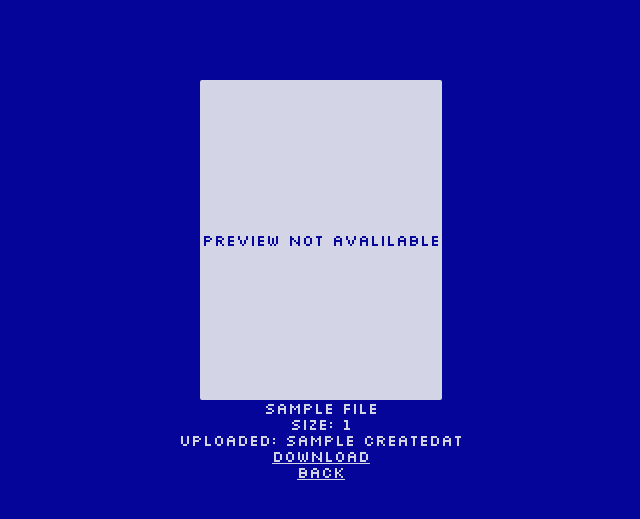
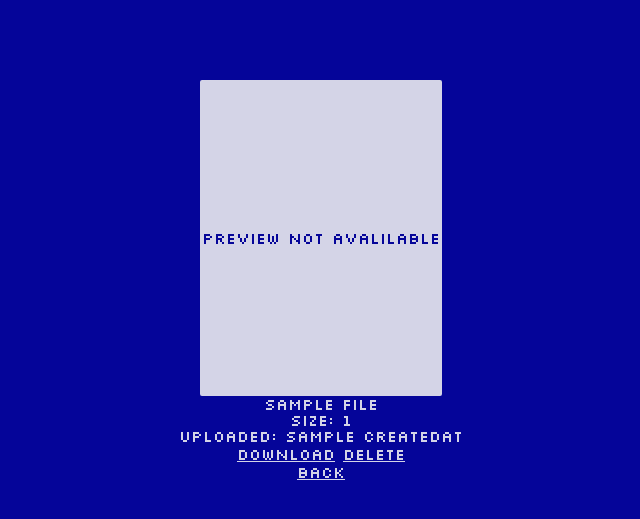
Before and after one commit to Aquilaruspante/odin-file-uploader, a Node project: template views/file.ejs in a window 1280 px wide. Shown: the part 51-570 px from the top of the page, without its empty margins (319-959 px from the left). Run offline with Node 20 templates, Linux system fonts and the light colour scheme; the template is opened without the code that fills it: most values are stand-ins (such as "Sample title", 1, 10 or a date in 2020); some libraries are stand-ins or nearby versions.

Commit message:
feat(file): add delete

```diff
--- a/db/queries.js
+++ b/db/queries.js
@@ -92,10 +92,13 @@ exports.fileCreate = async function fileCreate(folderId, name, size, mimetype, d
 };
 
 exports.fileGetByid = async function fileGetById(id, folderId) {
-    console.log(id, folderId);
     const file = await prisma.file.findFirst({
         where: { id: parseInt(id), folderId: parseInt(folderId) }
     });
 
     return file;
 };
+
+exports.fileDeleteById = async function fileDeleteById(id) {
+    await prisma.file.delete({ where: { id } });
+};
--- a/public/styles.css
+++ b/public/styles.css
@@ -383,3 +383,37 @@ img {
     flex-direction: row;
     justify-content: space-around;
 }
+
+.file-delete-form {
+    border: none;
+    width: fit-content;
+    height: fit-content;
+    padding: 0px;
+    margin: 0px;
+}
+
+.file-delete-form button {
+    text-decoration: underline;
+    padding: 0px;
+    margin: 0px;
+    background-color: var(--primary-color);
+    color: var(--text-color);
+    width: fit-content;
+    height: fit-content;
+    font-size: 1rem;
+    box-sizing: border-box;
+    border-radius: 0px;
+}
+
+.file-delete-form button:hover {
+    background-color: var(--primary-color);
+    border: none;
+    cursor: pointer;
+    color: white;
+}
+
+.download-and-delete-line {
+    display: flex;
+    gap: 8px;
+    align-items: center;
+}
--- a/routes/fileRoute.js
+++ b/routes/fileRoute.js
@@ -24,4 +24,6 @@ router.get('/:id/view', fileController.fileSend);
 
 router.get('/:id', fileController.fileGet);
 
+router.delete('/:id', fileController.fileDelete);
+
 module.exports = router;
--- a/views/file.ejs
+++ b/views/file.ejs
@@ -13,7 +13,13 @@
     <h2 class="file-title"><%= file.name %></h2>
     <p class="file-detail">Size: <%= file.size %></p>
     <p class="file-detail">Uploaded: <%= file.createdat %></p>
-    <a href="<%= url %>" download="">Download</a>
+    <div class="download-and-delete-line">
+        <a href="<%= url %>" download="">Download</a>
+        <form action="/folders/<%= file.folderId %>/files/<%= file.id %>?_method=DELETE" method="POST" class="file-delete-form">
+            <button class="fake-link silkscreen-regular">Delete</button>
+        </form>
+    </div>
+
     <a href="/folders/<%= file.folderId %>">Back</a>
 </div>
 
```
Also changed, not shown: controllers/fileController.js (+18 -1 lines).
